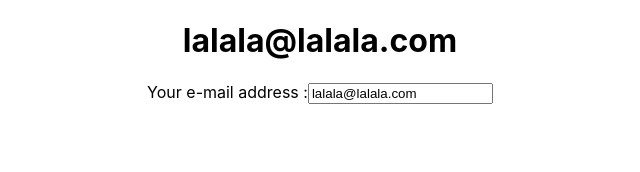
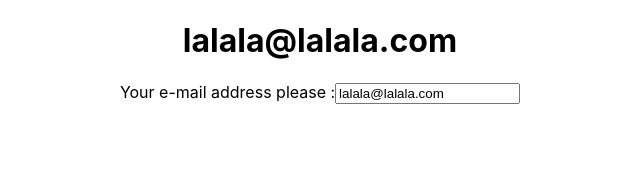
Before and after one commit to helderscrolls/homer-odyssey-react, a React (Create React App) app in the folder front/react-odyssee/: page / in a window 1280 px wide. Shown: the top 172 px of the page, without its empty margins (320-960 px from the left). Built offline with nearby package versions, Linux system fonts and the light colour scheme.

Commit message:
Adding SignUp component.

```diff
--- a/front/react-odyssee/src/components/SignUp.jsx
+++ b/front/react-odyssee/src/components/SignUp.jsx
@@ -17,7 +17,7 @@ class SignUp extends Component {
     return (
       <div>
         <h1>{this.state.email}</h1>
-        <label htmlFor="email">Your e-mail address :</label>
+        <label htmlFor="email">Your e-mail address please :</label>
         <input
           id="email"
           type="email"
```
